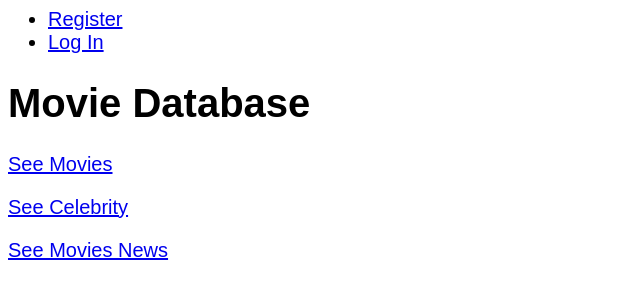
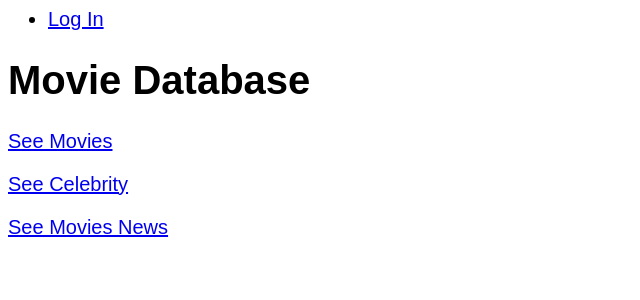
Before and after one commit to YUCHen9967/W4111-Project1, a Flask app: page / in a window 1280 px wide. Shown: the top 300 px of the page, without its empty margins (0-640 px from the left). Run offline with Flask 2, Linux system fonts and the light colour scheme; parts of the project's set-up code (start-up, migrations or seed data) failed here and were passed over.

Commit message:
Update home.html

```diff
--- a/templates/home.html
+++ b/templates/home.html
@@ -12,7 +12,6 @@
       <li><span>{{ g.user['username'] }}</span>
       <li><a href="logout">Log Out</a>
     {% else %}
-      <li><a href="register">Register</a>
       <li><a href="login">Log In</a>
     {% endif %}
   </ul>
```
